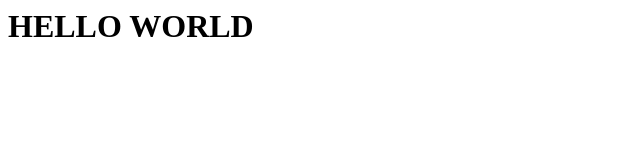
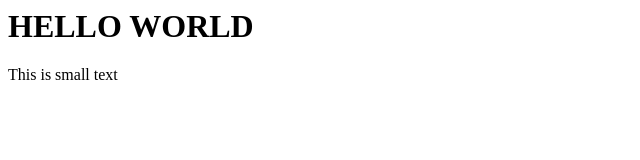
Before and after one commit to MaxCalArts/EXAMPLE-1, a plain HTML site: page index.html in a window 1280 px wide. Shown: the full height of the page, 0-640 px from the left. Drawn offline with Linux system fonts and the light colour scheme.

Commit message:
Update index.html - added p tag with text
more info about what i did goes here

```diff
--- a/index.html
+++ b/index.html
@@ -1 +1,3 @@
 <h1> HELLO WORLD </h1>
+
+<p> This is small text</p>
```
